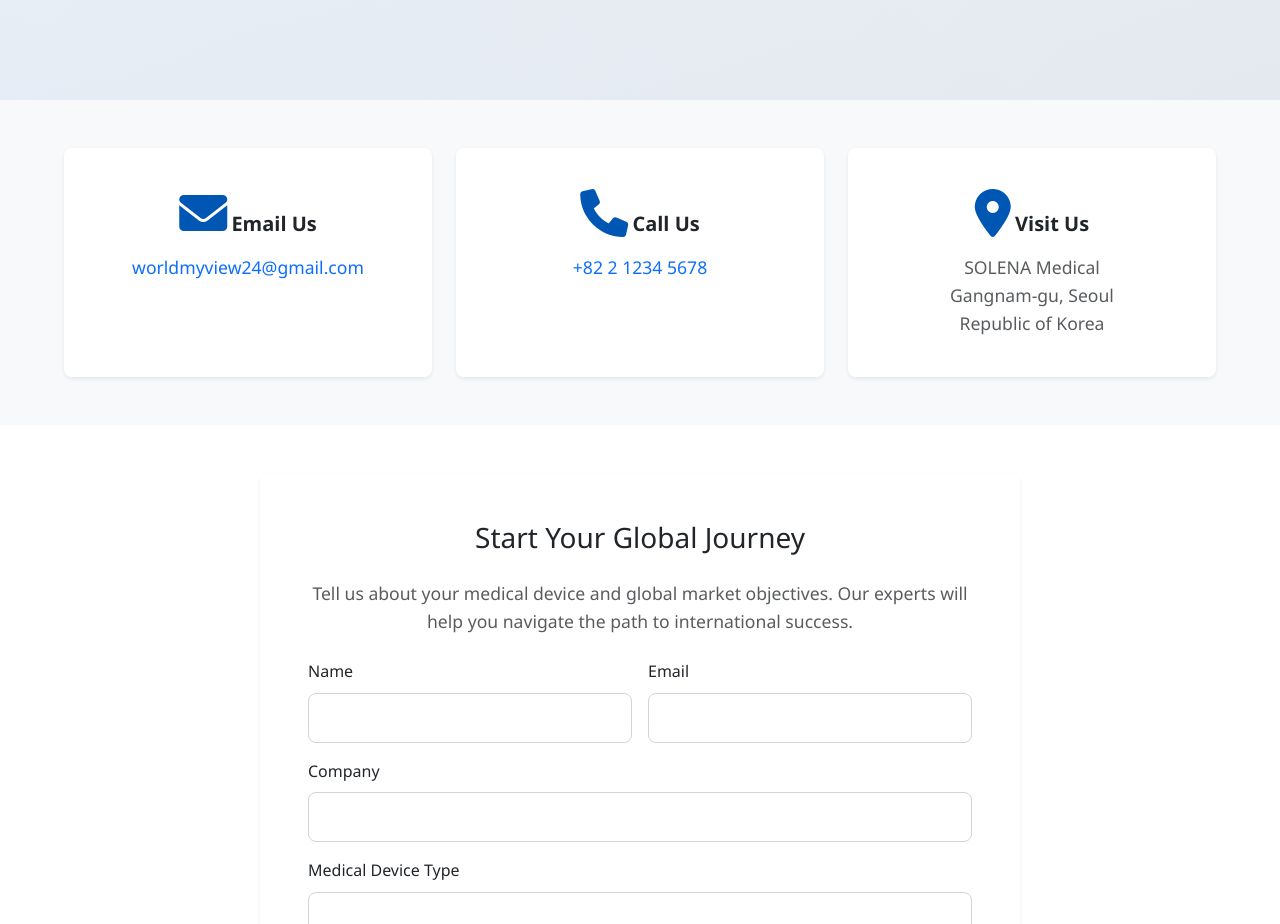
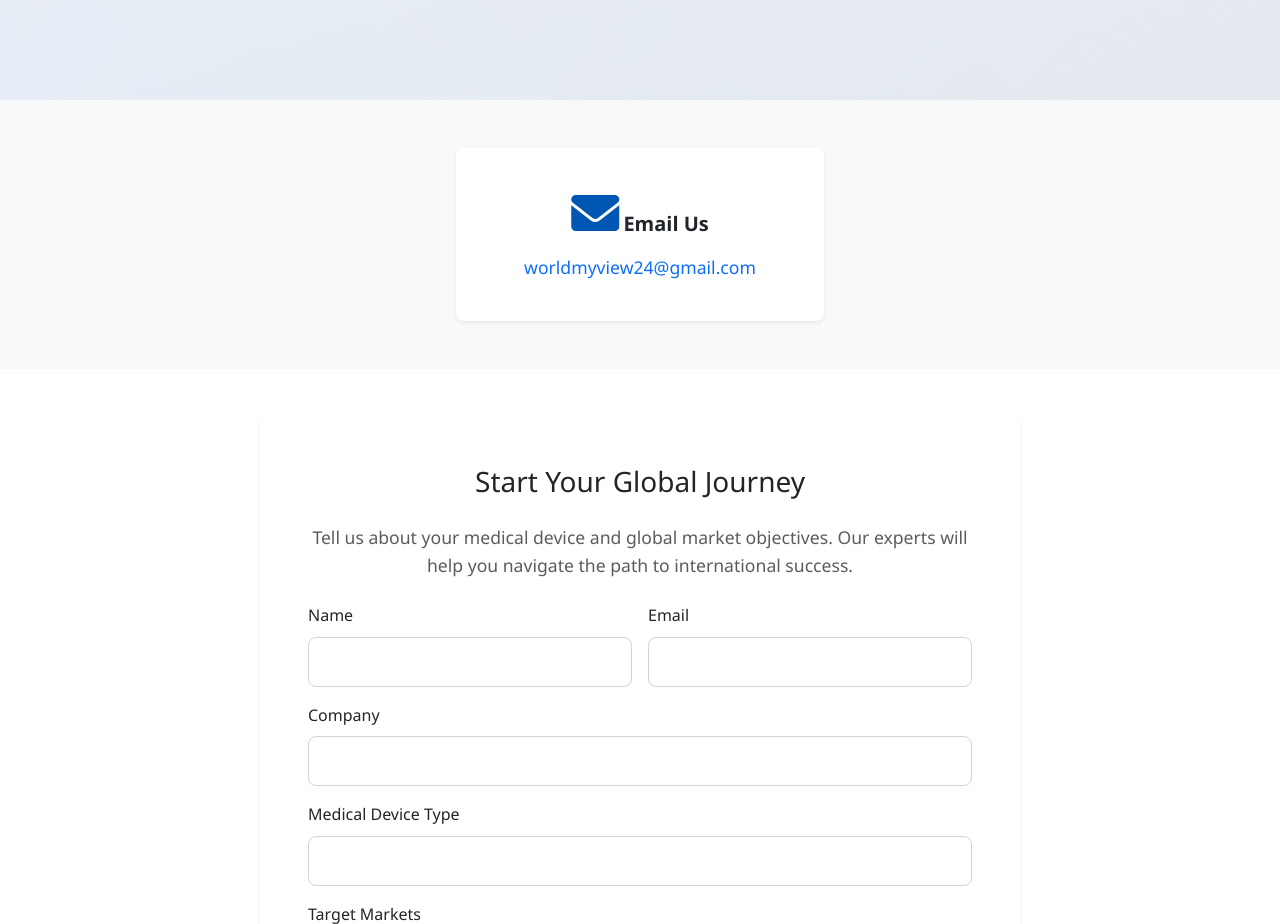
Before and after one commit to solena-art/solenamedical.github.io, a website: page contact.html in a window 1280 px wide. Shown: the part 860-1784 px from the top of the page. Drawn offline with nearby package versions, Linux system fonts and the light colour scheme.

Commit message:
Remove Call Us and Visit Us sections from contact page

```diff
--- a/contact.html
+++ b/contact.html
@@ -69,7 +69,7 @@
     <!-- Contact Information Section -->
     <section class="py-5 bg-light">
         <div class="container">
-            <div class="row g-4">
+            <div class="row justify-content-center">
                 <div class="col-md-4">
                     <div class="card h-100 border-0 shadow-sm">
                         <div class="card-body text-center">
@@ -78,26 +78,6 @@
                             <p class="text-muted mb-0">
                                 <a href="mailto:worldmyview24@gmail.com" class="text-decoration-none">worldmyview24@gmail.com</a>
                             </p>
-                        </div>
-                    </div>
-                </div>
-                <div class="col-md-4">
-                    <div class="card h-100 border-0 shadow-sm">
-                        <div class="card-body text-center">
-                            <i class="fas fa-phone fa-3x text-primary mb-3"></i>
-                            <h3 class="h5">Call Us</h3>
-                            <p class="text-muted mb-0">
-                                <a href="tel:+82212345678" class="text-decoration-none">+82 2 1234 5678</a>
-                            </p>
-                        </div>
-                    </div>
-                </div>
-                <div class="col-md-4">
-                    <div class="card h-100 border-0 shadow-sm">
-                        <div class="card-body text-center">
-                            <i class="fas fa-map-marker-alt fa-3x text-primary mb-3"></i>
-                            <h3 class="h5">Visit Us</h3>
-                            <p class="text-muted mb-0">SOLENA Medical<br>Gangnam-gu, Seoul<br>Republic of Korea</p>
                         </div>
                     </div>
                 </div>
```
